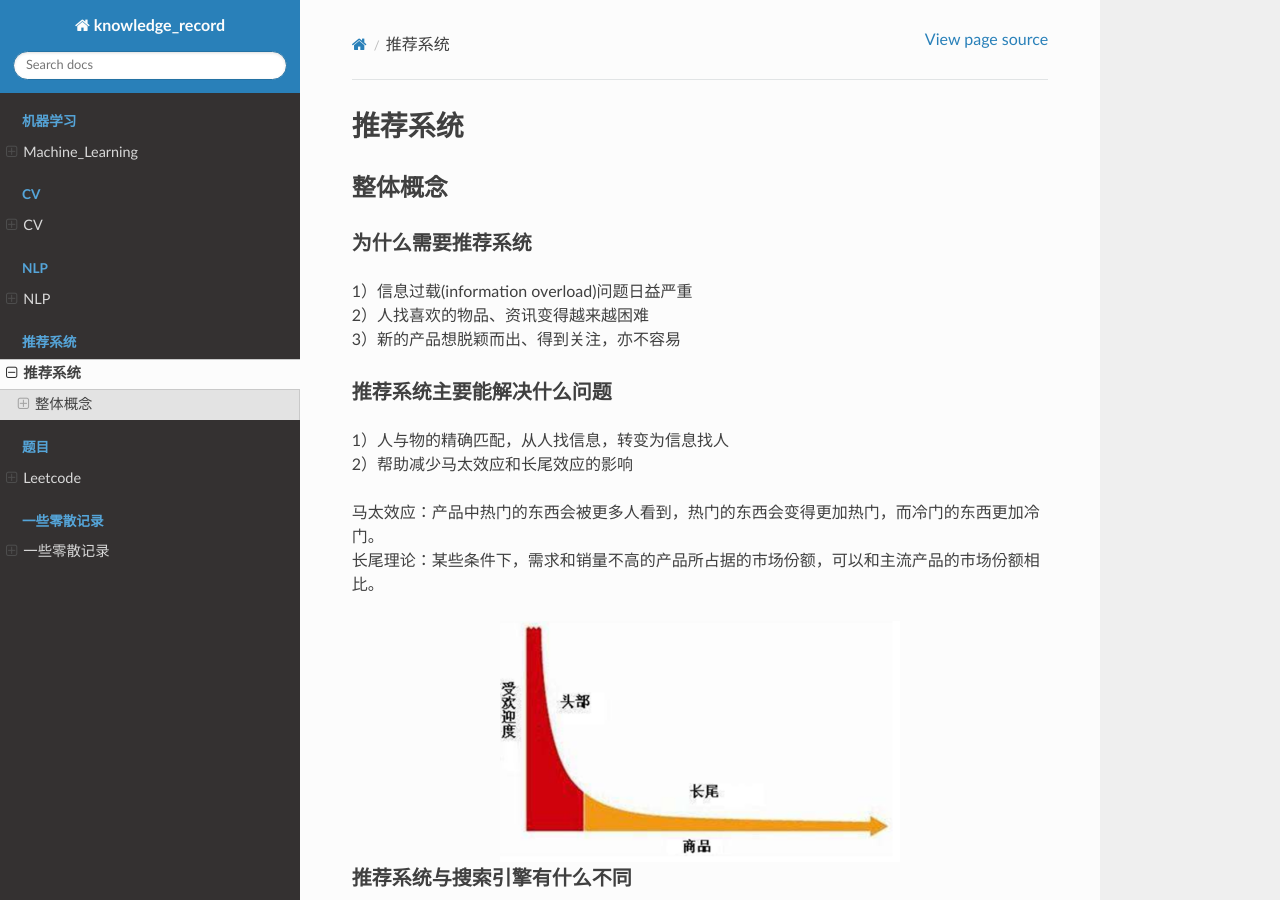
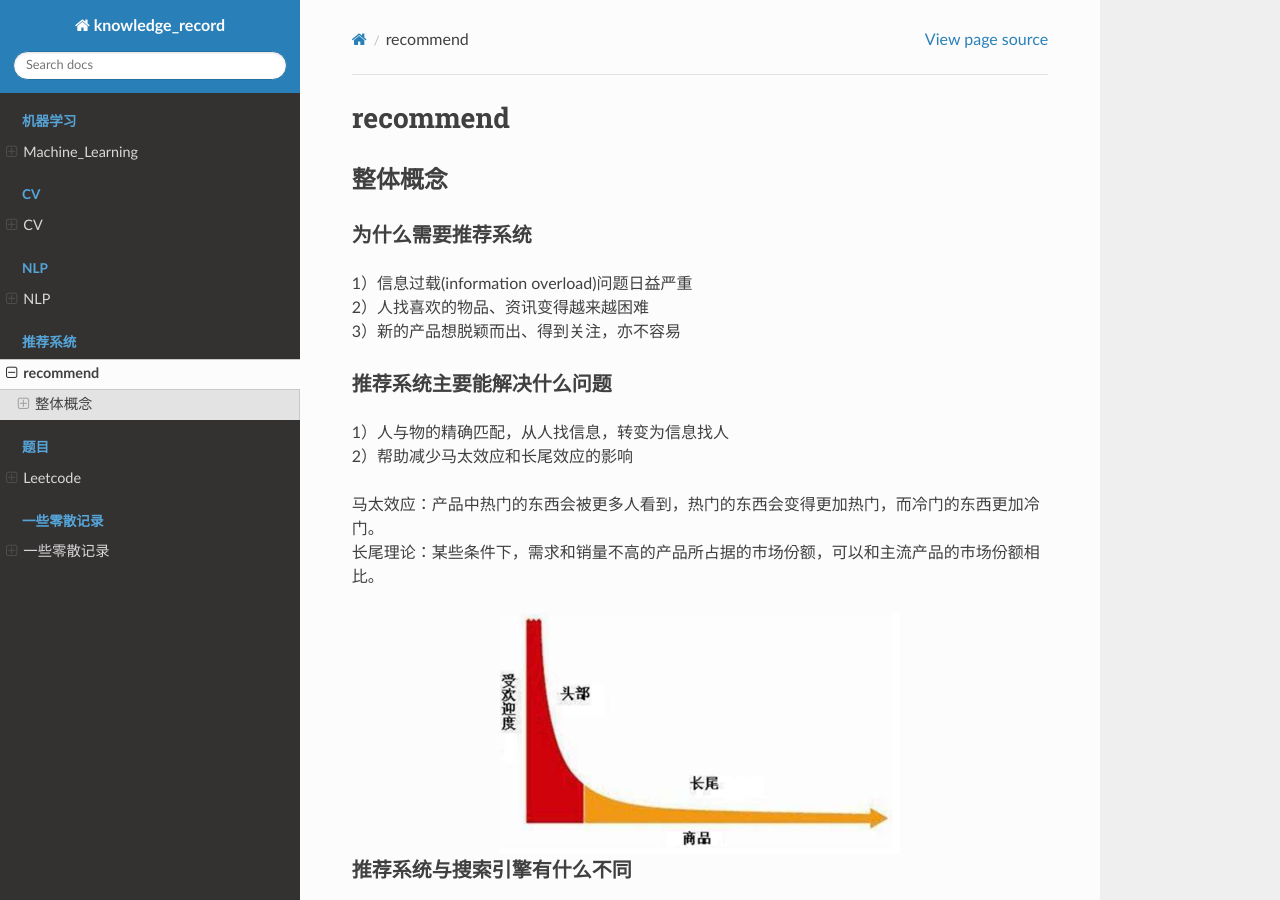
Before and after one commit to luochuankai-JHU/knowledge_record, a Sphinx documentation site: the page built from docs/recommend/recommend.rst, in a window 1280 px wide and 900 px high. Built offline with Sphinx 7.4.7 and the Read the Docs theme 2.0.0, drawn with Linux system fonts in a browser that asks for light colours.

Commit message:
recommend

```diff
--- a/docs/recommend/recommend.rst
+++ b/docs/recommend/recommend.rst
@@ -4,7 +4,7 @@
    contain the root `toctree` directive.
 
 ******************
-推荐系统
+recommend
 ******************
 
 整体概念
```
